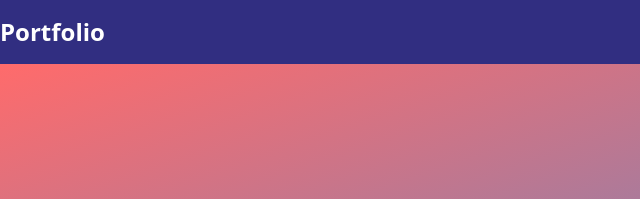
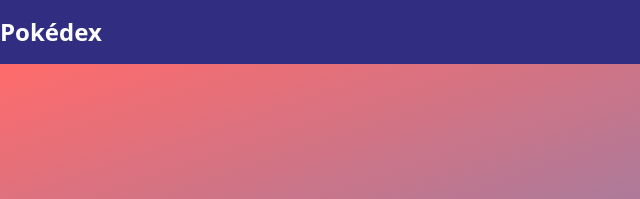
Before and after one commit to clb-pro/clb-pro.github.io, a website: page index.html in a window 1280 px wide. Shown: the top 199 px of the page, 0-640 px from the left. Drawn offline with nearby package versions, Linux system fonts and the light colour scheme.

Commit message:
title changed

```diff
--- a/index.html
+++ b/index.html
@@ -25,14 +25,14 @@
         }
         /* Add more custom styles here */
     </style>
-    <title>Portfolio</title>
+    <title>Pokédex</title>
 </head>
 <body class="bg-gray-100 font-sans">
 
     <!-- Navbar -->
     <nav class="bg-indigo-900">
         <div class="container mx-auto flex items-center justify-between py-4">
-            <a href="#" class="text-2xl font-semibold text-white">Portfolio</a>
+            <a href="#" class="text-2xl font-semibold text-white">Pokédex</a>
             <ul class="flex space-x-6">
                 <li><a href="#" class="hover:text-yellow-300">Home</a></li>
                 <li><a href="#" class="hover:text-yellow-300">Features</a></li>
```
